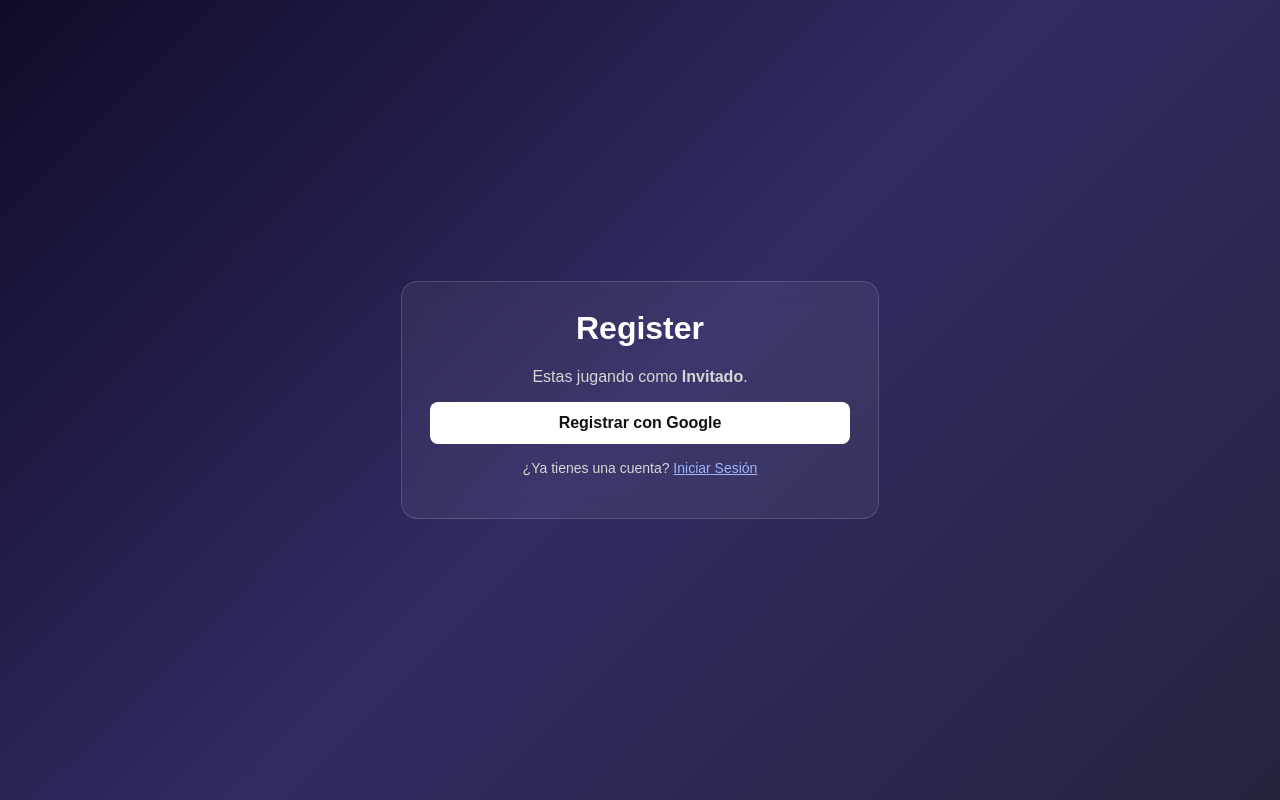
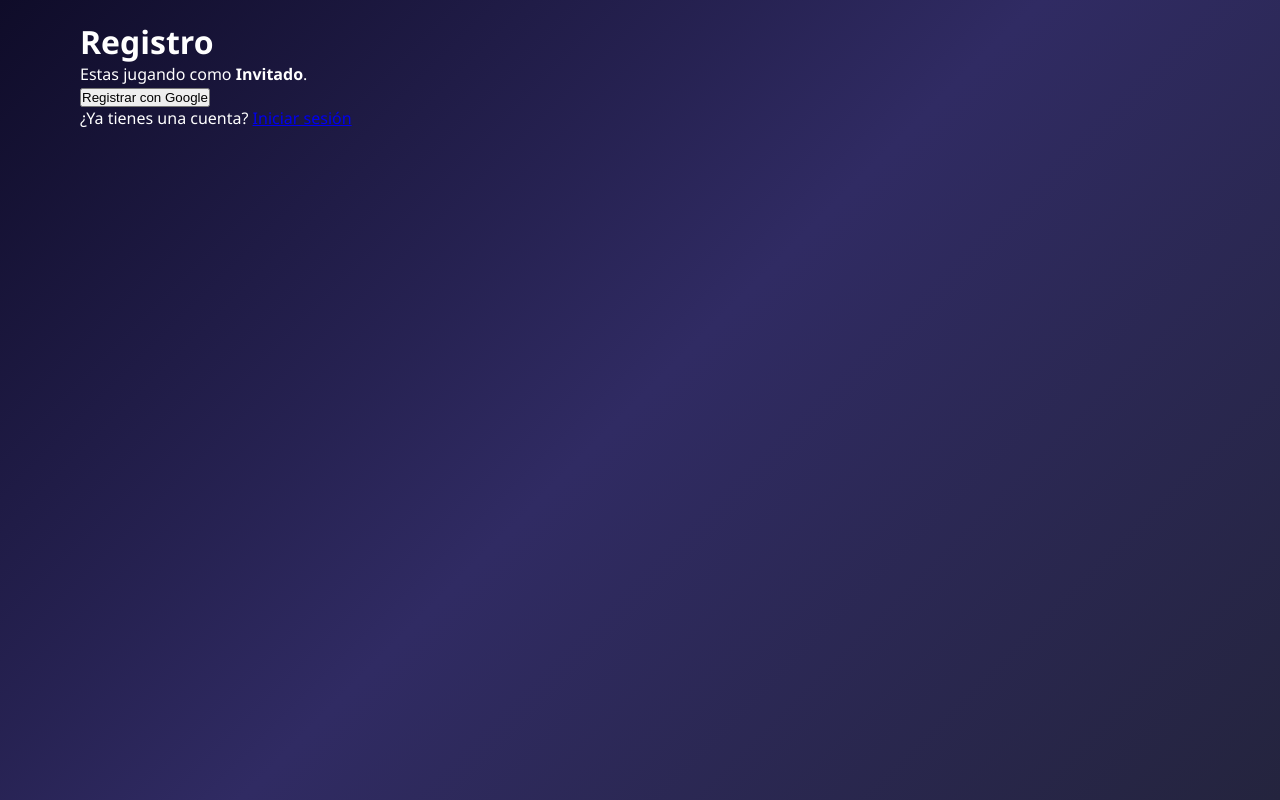
Before and after one commit to Rooyca/jjri, a Python web app: template backend/templates/register.html in a window 1280 px wide. Run offline with Jinja, Linux system fonts and the light colour scheme; the template is opened without the code that fills it, so the values that code supplies are empty.

Commit message:
state: lwc

```diff
--- a/backend/static/games/quiz.js
+++ b/backend/static/games/quiz.js
@@ -61,6 +61,7 @@
                     <div class="timer">Tiempo: <span id="time-left">${this.state.timeLeft}</span>s</div>
                 </div>
                 <div class="quiz-container">
+                    <p class="keyboard-hint">Presiona Enter o Espacio para iniciar</p>
                     <button id="start-btn" class="btn-primary" style="font-size: 1.5em; padding: 20px 40px; display: block; margin: 0 auto;">Iniciar</button>
                     <div id="game-area" style="display: none;">
                         <div class="problem-display" id="problem-display"></div>
--- a/backend/static/games/runner.js
+++ b/backend/static/games/runner.js
@@ -78,6 +78,7 @@
                     <div class="game-instructions">Presiona ESPACIO o CLICK para saltar</div>
                 </div>
                 <div style="position: relative;">
+                    <p class="keyboard-hint game-start-hint">Presiona Enter o Espacio para iniciar</p>
                     <canvas id="gameCanvas" width="800" height="400"></canvas>
                     <button id="start-btn" class="btn-primary" style="position: absolute; top: 50%; left: 50%; transform: translate(-50%, -50%); font-size: 1.5em; padding: 20px 40px; z-index: 10;">Iniciar</button>
                 </div>
--- a/backend/static/games/stacker.js
+++ b/backend/static/games/stacker.js
@@ -102,6 +102,7 @@
                     <div class="game-instructions">Presiona Espacio o Click para soltar el bloque.</div>
                 </div>
                 <div style="position: relative;">
+                    <p class="keyboard-hint game-start-hint">Presiona Enter o Espacio para iniciar</p>
                     <canvas id="gameCanvas" width="800" height="400"></canvas>
                     <button id="start-btn" class="btn-primary" style="position: absolute; top: 50%; left: 50%; transform: translate(-50%, -50%); font-size: 1.5em; padding: 20px 40px; z-index: 10;">Iniciar</button>
                 </div>
--- a/backend/static/games/typing.js
+++ b/backend/static/games/typing.js
@@ -89,6 +89,7 @@
                     <div class="timer">Tiempo: <span id="time-left">${this.state.timeLeft}</span>s</div>
                 </div>
                 <div class="typing-container">
+                    <p class="keyboard-hint">Presiona Enter o Espacio para iniciar</p>
                     <button id="start-btn" class="btn-primary" style="font-size: 1.5em; padding: 20px 40px; display: block; margin: 0 auto;">Iniciar</button>
                     <div id="game-area" style="display: none;">
                         <div class="typing-stats">
--- a/backend/templates/register.html
+++ b/backend/templates/register.html
@@ -1,60 +1,17 @@
 <!DOCTYPE html>
-<html lang="en">
+<html lang="es">
 <head>
     <meta charset="UTF-8">
     <meta name="viewport" content="width=device-width, initial-scale=1.0">
     <title>Registro - Juegos Jri</title>
-    <style>
-        body {
-            margin: 0;
-            min-height: 100vh;
-            display: grid;
-            place-items: center;
-            font-family: Arial, sans-serif;
-            background: linear-gradient(135deg, #0f0c29 0%, #302b63 50%, #24243e 100%);
-            color: #fff;
-        }
-        .card {
-            width: min(90vw, 420px);
-            background: rgba(255, 255, 255, 0.06);
-            border: 1px solid rgba(255, 255, 255, 0.15);
-            border-radius: 16px;
-            padding: 28px;
-            text-align: center;
-            backdrop-filter: blur(10px);
-        }
-        h1 {
-            margin-top: 0;
-        }
-        p {
-            color: #d6d6d6;
-        }
-        .btn {
-            width: 100%;
-            padding: 12px 16px;
-            border: 0;
-            border-radius: 8px;
-            font-size: 16px;
-            cursor: pointer;
-            color: #111;
-            background: #fff;
-            font-weight: bold;
-        }
-        .small {
-            margin-top: 16px;
-            font-size: 14px;
-        }
-        a {
-            color: #9eb5ff;
-        }
-    </style>
+    <link rel="stylesheet" href="/style.css">
 </head>
-<body>
-    <main class="card">
-        <h1>Register</h1>
+<body class="auth-page">
+    <main class="auth-card">
+        <h1>Registro</h1>
         <p>Estas jugando como <strong>Invitado</strong>.</p>
-        <button class="btn" onclick="window.location.href='/auth/google/login'">Registrar con Google</button>
-        <p class="small">¿Ya tienes una cuenta? <a href="/login">Iniciar Sesión</a></p>
+        <button class="auth-btn" onclick="window.location.href='/auth/google/login'">Registrar con Google</button>
+        <p class="small">¿Ya tienes una cuenta? <a href="/login">Iniciar sesión</a></p>
     </main>
 </body>
 </html>
```
Also changed, not shown: backend/main.py (+6 -1 lines), backend/templates/app.js (+59 -21 lines), backend/templates/index.html (+6 -5 lines), backend/templates/login.html (+8 -50 lines), backend/templates/style.css (+84 -2 lines).
